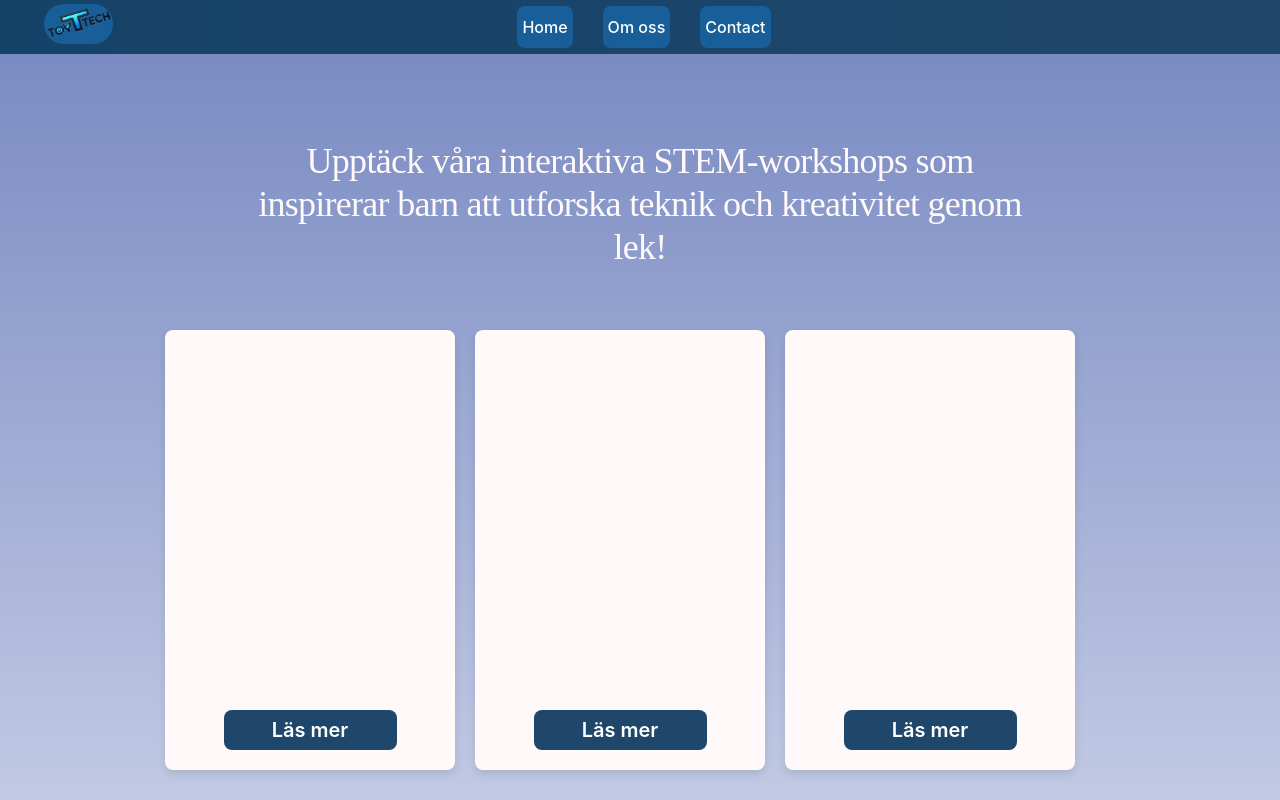
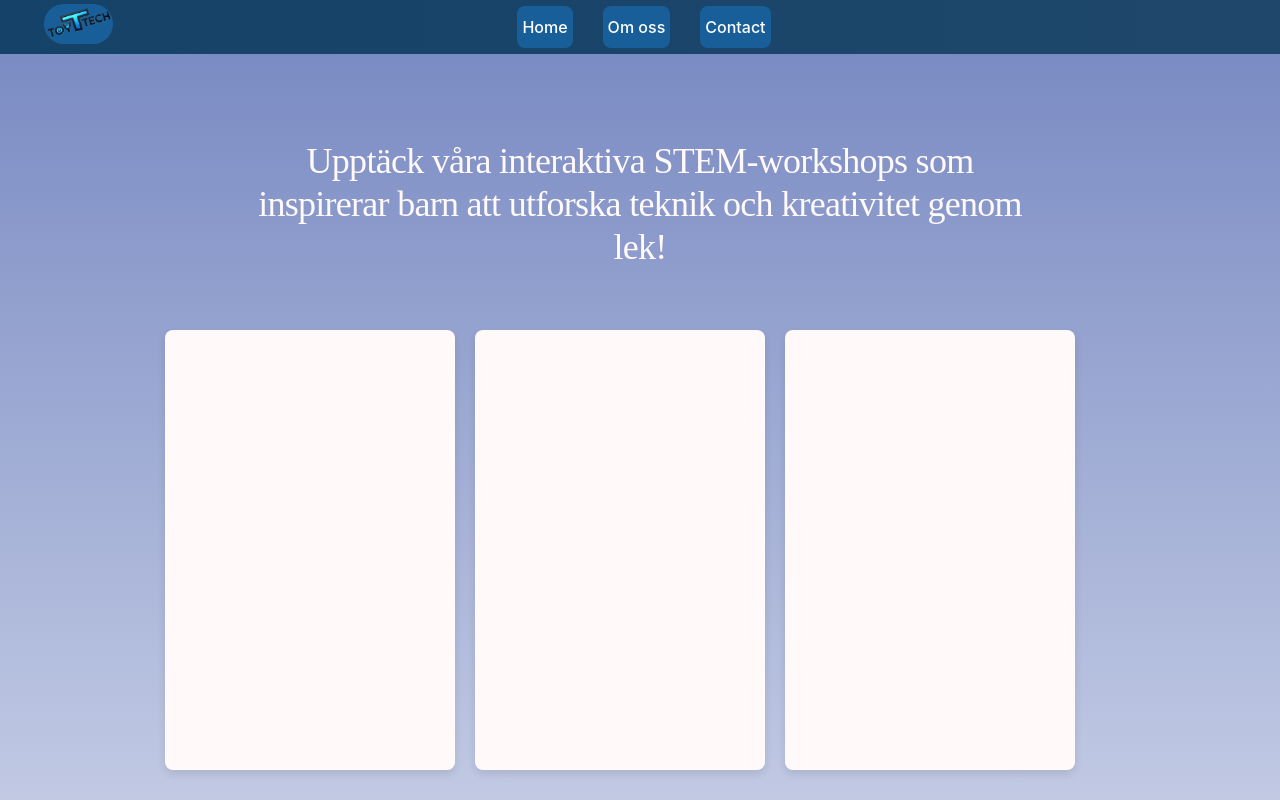
Before and after one commit to Imaznaseem/ToyTech-Project, a React (Vite) app in the folder frontend/: page /dashboard in a window 1280 px wide. Shown: the top 800 px of the page. Built offline with nearby package versions, Linux system fonts and the light colour scheme.

Commit message:
tog bort knapparna

```diff
--- a/frontend/src/components/Dashboard.jsx
+++ b/frontend/src/components/Dashboard.jsx
@@ -17,15 +17,9 @@ const Dashboard = () => {
 
       {/* Workshops Section */}
       <div style={styles.workshopsContainer}>
-        <div style={styles.workshopBox}>
-          <button style={styles.button}>Läs mer</button>
-        </div>
-        <div style={styles.workshopBox}>
-          <button style={styles.button}>Läs mer</button>
-        </div>
-        <div style={styles.workshopBox}>
-          <button style={styles.button}>Läs mer</button>
-        </div>
+        <div style={styles.workshopBox}></div>
+        <div style={styles.workshopBox}></div>
+        <div style={styles.workshopBox}></div>
       </div>
 
       {/* About Us Section */}
```
